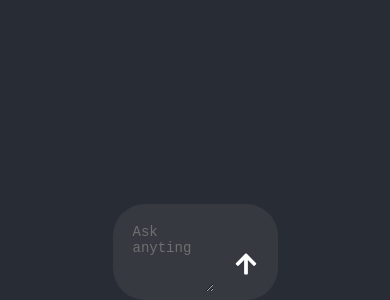
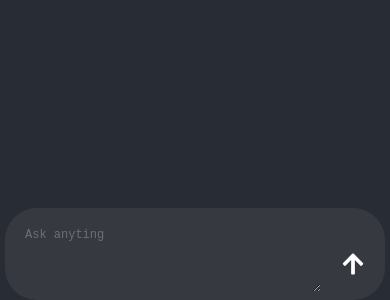
Before and after one commit to kfir571/chatgpt-mock, a React (Create React App) app in the folder chatgpt-mock-app/: page / in a window 390 px wide. Shown: the part 544-844 px from the top of the page. Built offline with nearby package versions, Linux system fonts and the light colour scheme.

Commit message:
Responsive support

```diff
--- a/chatgpt-mock-app/src/App.css
+++ b/chatgpt-mock-app/src/App.css
@@ -46,7 +46,7 @@ body, html {
 .chat-box {
   display: flex;
   flex-direction: column;
-  flex: 8;
+  flex: 9;
   height: 100vh;
   background-color: #282c34;
   padding: 16px;
@@ -64,11 +64,12 @@ body, html {
   padding-top: 32px;
   background-color: transparent;
   align-items: stretch;
+  /* width: 100%; */
   box-sizing: border-box;
   scrollbar-width: thin;
   scrollbar-color: transparent transparent;
 
-  width: 80%;
+  width: calc(100vw - 225px);
 }
 
 .message-item {
@@ -99,7 +100,7 @@ body, html {
 .chat-input {
   display: flex;
   flex-direction: row;
-  flex: 2;
+  flex: 1;
   position: static;
   padding:8px;
   background-color: #363940;
@@ -123,11 +124,11 @@ body, html {
   scrollbar-width: thin;
   scrollbar-color: transparent transparent;
   resize:vertical;
-  max-height: 10%;
 }
 
 .chat-input input::placeholder {
   color: #ffffff;
+  /* opacity: 0.9; */
 }
 
 .chat-input button {
@@ -149,6 +150,51 @@ body, html {
 }
 
 
+@media (max-width: 600px) {
+  .chat-input {
+    display: flex;
+    flex-direction: row;
+    flex: 2;
+    position: static;
+    padding:8px;
+    background-color: #363940;
+    border-radius: 32px;
+    gap: 8px;
+    box-sizing: border-box;
+    width: calc(100vw - 10px);
+    align-items: flex-end;
+    height: inherit;
+  }
+
+  .chat-input textarea {
+    font-size: 12px;
+  }
+
+  .message-item {
+    font-size: 14px;
+    max-width: 80%;
+  }
+
+  .message-list {
+    flex: 1;
+    display: flex;
+    flex-direction: column;
+    flex-wrap: nowrap;
+    gap: 8px;
+    overflow-y: auto;
+    padding-bottom: 16px;
+    padding-top: 32px;
+    background-color: transparent;
+    align-items: stretch;
+    /* width: 100%; */
+    box-sizing: border-box;
+    scrollbar-width: thin;
+    scrollbar-color: transparent transparent;
+
+    width: calc(100vw - 10px);
+  }
+}
+
 @keyframes App-logo-spin {
   from {
     transform: rotate(0deg);
--- a/chatgpt-mock-app/src/components/ChatInput.js
+++ b/chatgpt-mock-app/src/components/ChatInput.js
@@ -33,7 +33,7 @@ function ChatInput({ onAddMessage }) {
 
     return (
     <form onSubmit={handleSend} className="chat-input">
-        <textarea
+        <textarea className="textarea"
             ref={textareaRef}
             value={input}
             onChange={(e) => setInput(e.target.value)}
```
